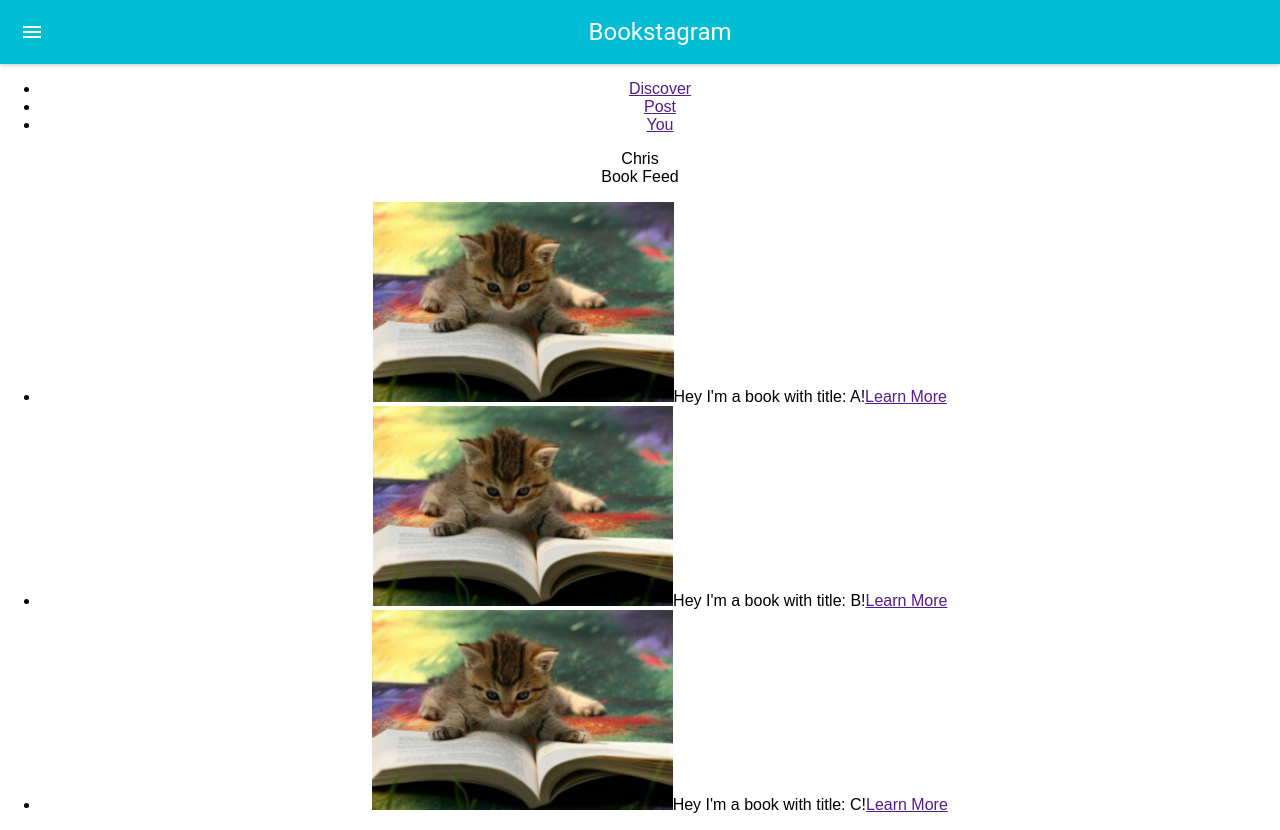
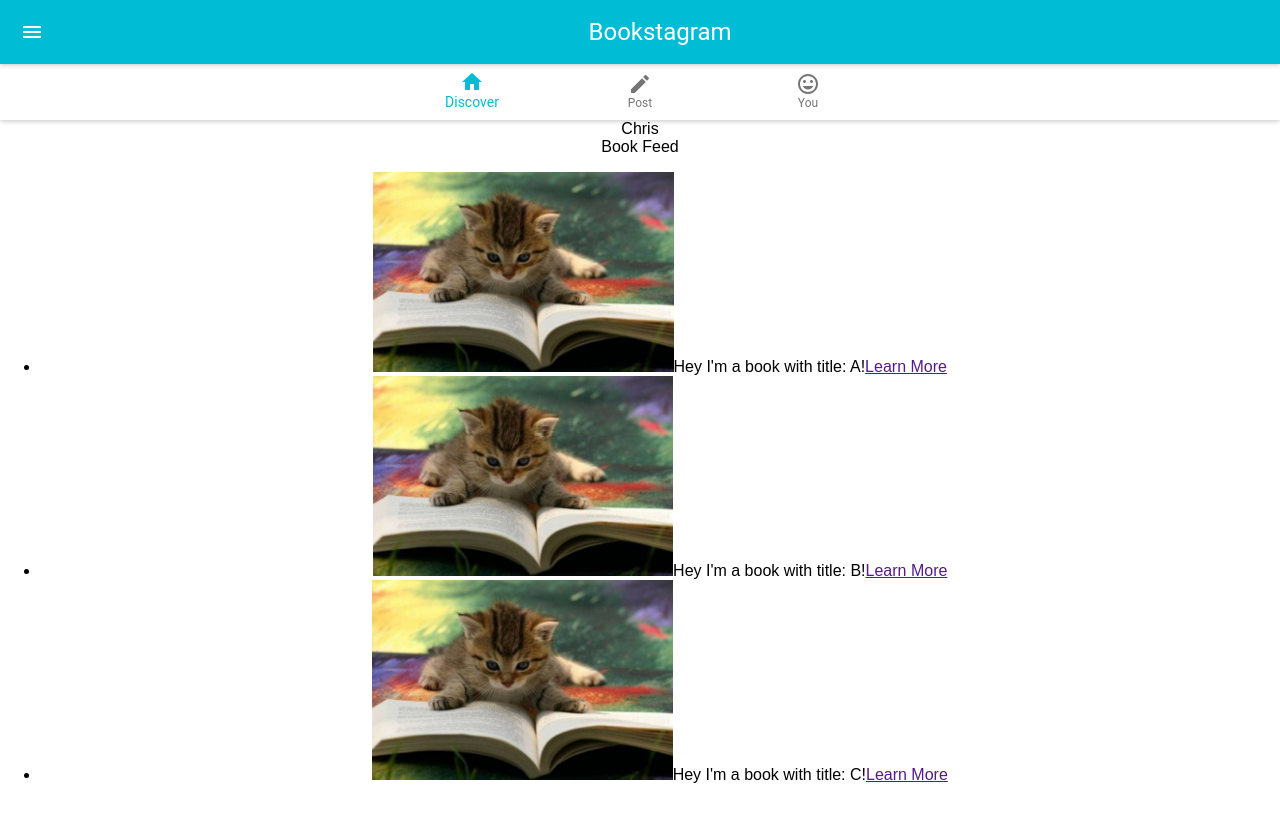
Before and after one commit to chriskwan/bookstagram, a React (Create React App) app: page / in a window 1280 px wide. After the commit the page ends 800 px from the top, so only its background shows below. Built offline with nearby package versions, Linux system fonts and the light colour scheme; what react-tap-event-plugin would draw is missing.

Commit message:
Add bottom bar with icons

```diff
--- a/src/ButtonBar.js
+++ b/src/ButtonBar.js
@@ -1,26 +1,65 @@
 import React, { Component } from 'react';
+import {BottomNavigation, BottomNavigationItem} from 'material-ui/BottomNavigation';
+import Paper from 'material-ui/Paper';
+
+import Home from 'material-ui/svg-icons/action/home'
+import InsertEmoticon from 'material-ui/svg-icons/editor/insert-emoticon';
+import ModeEdit from 'material-ui/svg-icons/editor/mode-edit';
+
+const discoverIcon = <Home />;
+const postIcon = <ModeEdit />;
+const profileIcon = <InsertEmoticon />;
 
 class ButtonBar extends Component {
+    constructor() {
+        super();
+
+        this.state = {
+            selectedIndex: 0
+        };
+    }
+
     handlePostClick(e) {
         e.preventDefault();
         alert("Stay tuned!");
     }
 
+    selectButton(index) {
+        this.setState({
+            selectedIndex: index
+        })
+    }
+
     render() {
         return (
-            <div>
-                <ul>
-                    <li>
-                        <a href="" onClick={this.props.onChangeToFeed}>Discover</a>
-                    </li>
-                    <li>
-                        <a href="" onClick={this.handlePostClick}>Post</a>
-                    </li>
-                    <li>
-                        <a href="" onClick={this.props.onChangeToProfile}>You</a>
-                    </li>
-                </ul>
-            </div>
+            <Paper zDepth={1}>
+                <BottomNavigation selectedIndex={this.state.selectedIndex}>
+                    <BottomNavigationItem
+                        label="Discover"
+                        icon={discoverIcon}
+                        onTouchTap={(e) => {
+                            this.selectButton(0);
+                            this.props.onChangeToFeed(e);
+                        }}
+                    />
+                    <BottomNavigationItem
+                        label="Post"
+                        icon={postIcon}
+                        onTouchTap={(e) => {
+                            this.selectButton(1);
+                            this.handlePostClick(e);
+                        }}
+                    />
+                    <BottomNavigationItem
+                        label="You"
+                        icon={profileIcon}
+                        onTouchTap={(e) => {
+                            this.selectButton(2);
+                            this.props.onChangeToProfile(e);
+                        }}
+                    />
+                </BottomNavigation>
+            </Paper>
         );
     }
 }
```
